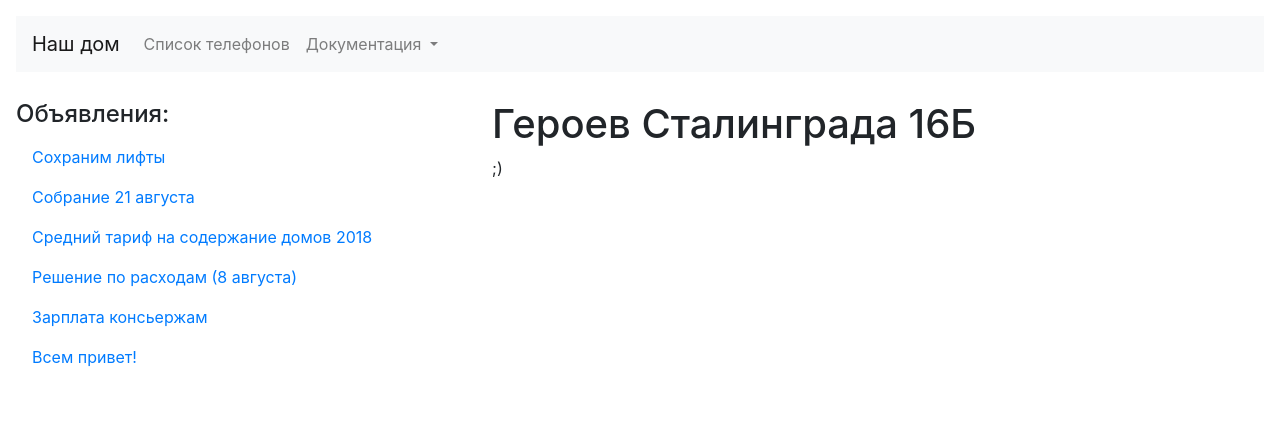
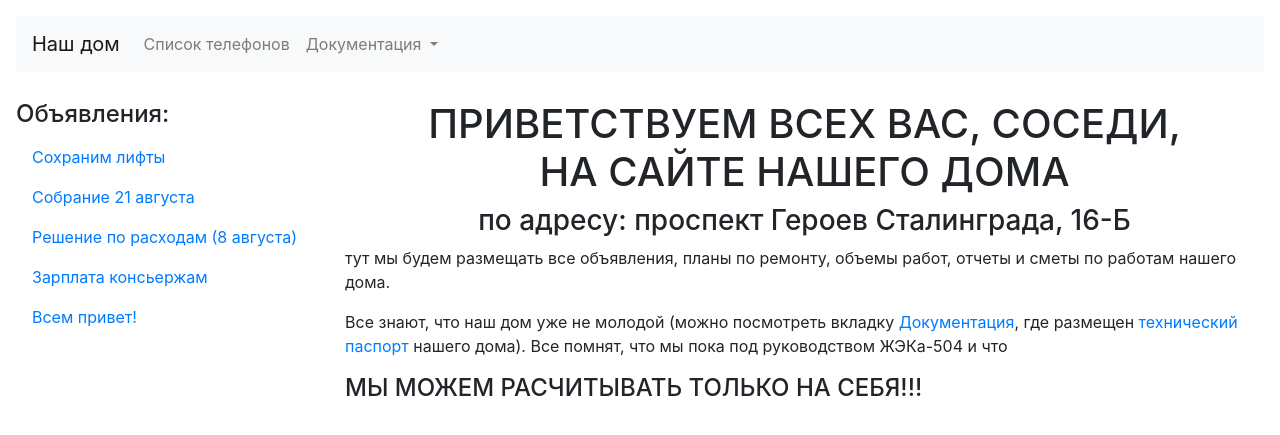
Before and after one commit to heroes-kiev/16b, a Jekyll site: the page built from index.md, in a window 1280 px wide. Shown: the top 435 px of the page. Built offline with Jekyll 4.4.1, drawn with Linux system fonts in a browser that asks for light colours; our own code applies the rules of GitHub Pages for plain Markdown files.

Commit message:
Move avg-costs, add index

```diff
--- a/index.md
+++ b/index.md
@@ -4,6 +4,12 @@ title: Наш дом
 exclude: true
 ---
 
-# Героев Сталинграда 16Б
+<center><h1>ПРИВЕТСТВУЕМ ВСЕХ ВАС, СОСЕДИ,<br>
+НА САЙТЕ НАШЕГО ДОМА</h1>
+<h3>по адресу: проспект Героев Сталинграда, 16-Б</h3></center>
 
-;)
+тут мы будем размещать все объявления, планы по ремонту, объемы работ, отчеты и сметы по работам нашего дома.
+
+Все знают, что наш дом уже не молодой (можно посмотреть вкладку [Документация](/docs/), где размещен [технический паспорт](/docs/passport.html) нашего дома).
+Все помнят, что мы пока под руководством ЖЭКа-504 и что
+<h4>МЫ МОЖЕМ РАСЧИТЫВАТЬ ТОЛЬКО НА СЕБЯ!!!</h4>
```
Also changed, not shown: _docs/2018-08-16-average-house-maintenance-tariff-2018.md (added, +9 -0 lines), _posts/2018-08-16-average-house-maintenance-tariff-2018.md (deleted, +0 -7 lines), assets/images/average-house-maintenance-tariff-2018_thumb.jpg (added).
